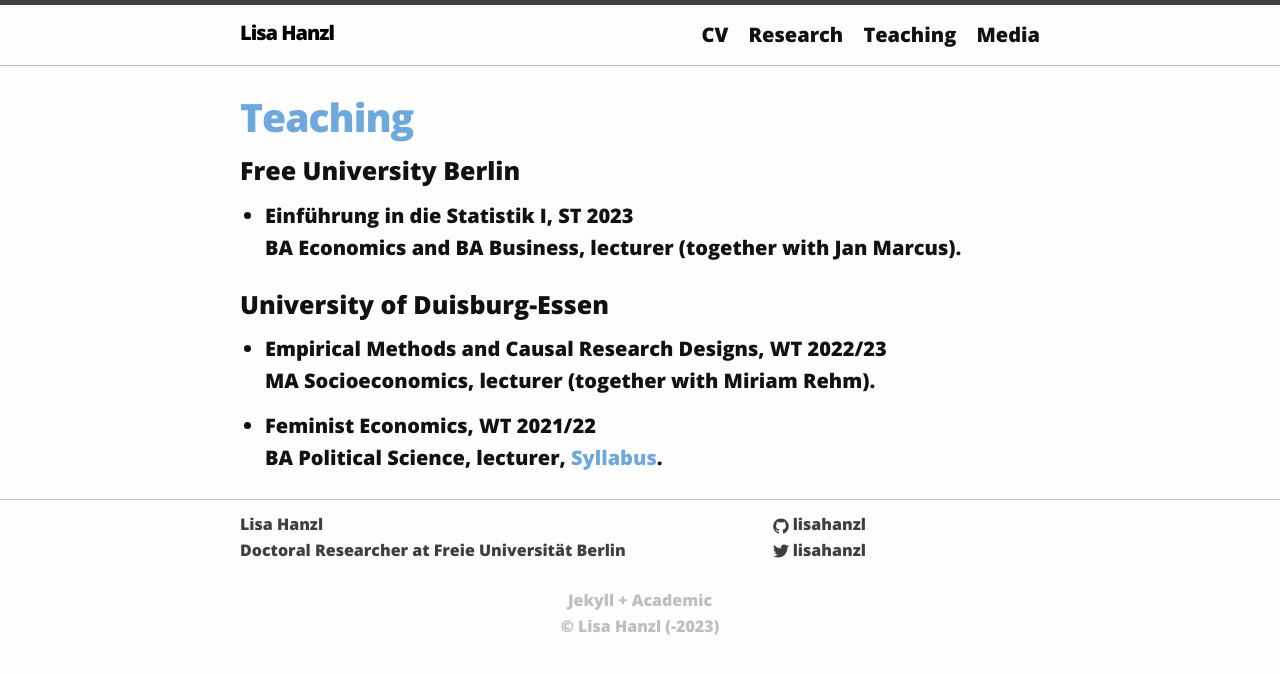
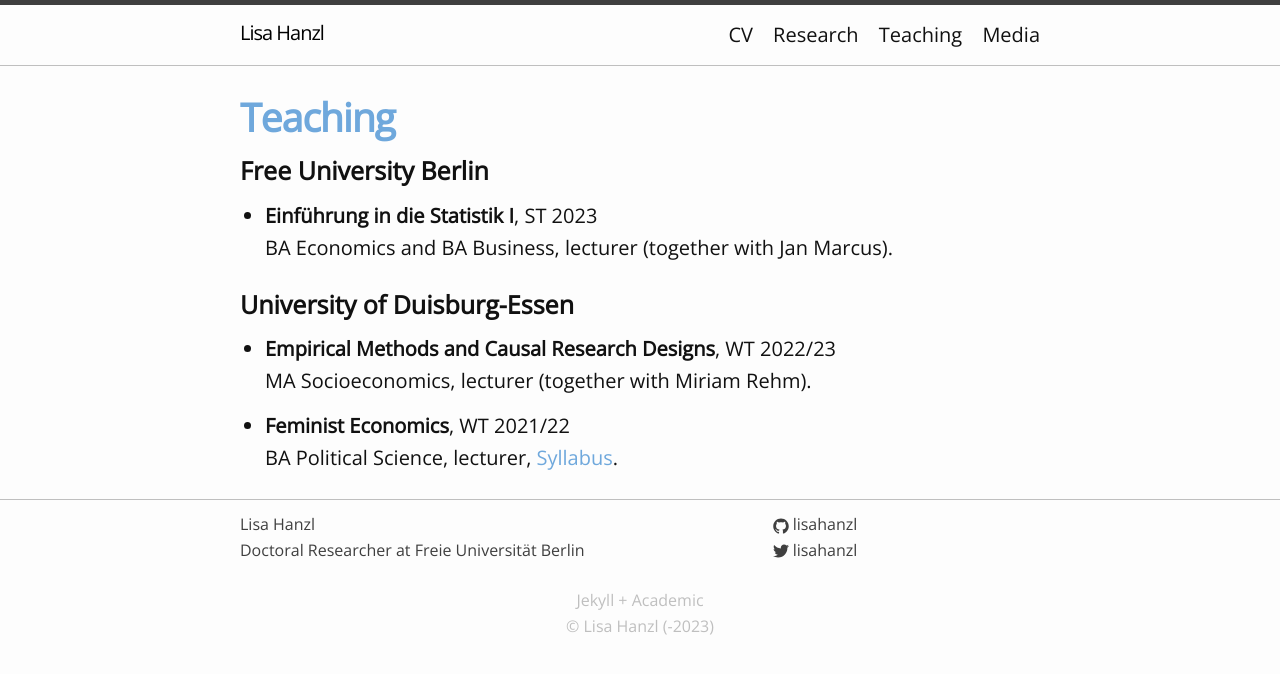
Before and after one commit to lisahanzl/lisahanzl.github.io, a Jekyll site: the page built from 02_teaching.md, in a window 1280 px wide. Shown: the top 674 px of the page. Built offline with Jekyll 4.4.1, drawn with Linux system fonts in a browser that asks for light colours.

Commit message:
Update main.scss

```diff
--- a/assets/main.scss
+++ b/assets/main.scss
@@ -3,7 +3,7 @@
 ---
 @charset "utf-8";
 
-@import url('https://fonts.googleapis.com/css?family=Open+Sans:800|PT+Serif');
+@import url('https://fonts.googleapis.com/css2?family=Open+Sans:wght@300&display=swap');
 
 // Our variables
 // $base-font-family: "Open Sans", sans-serif;
```
